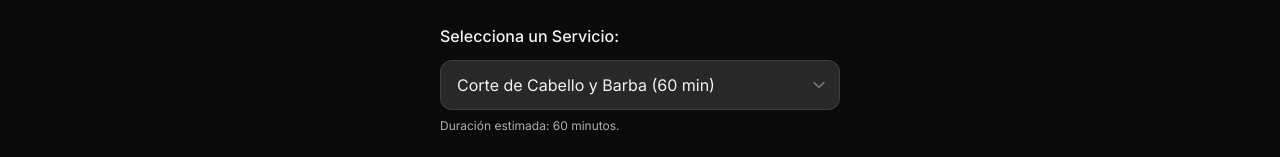
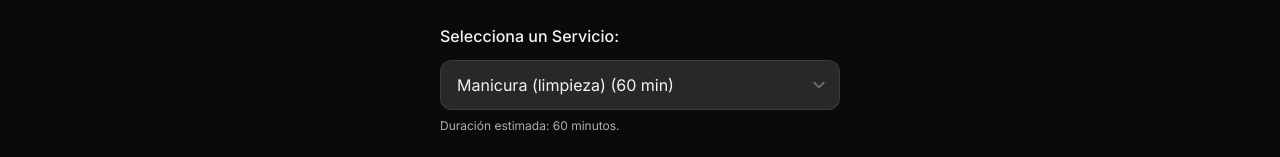
Before and after one commit to Efren-Garza-Z/estudio-unghie-jazz, a React (Vite) app: page /cita in a window 1280 px wide. Shown: the part 169-326 px from the top of the page. Built offline with nearby package versions, Linux system fonts and the light colour scheme.

Commit message:
Update servicesData with new manicure services
Replaces previous service entries with updated manicure-related services in servicesData, adjusting durations and prices. This change reflects a revised service offering.

```diff
--- a/src/config.js
+++ b/src/config.js
@@ -18,10 +18,12 @@ export const firebaseConfig = {
 export const LOCAL_STORAGE_KEY = 'appointments_data';
 
 // Datos de Servicios
+
 export const servicesData = [
-    { name: "Corte de Cabello y Barba", duration: 60, price: 500, description: "Corte y diseño de barba profesional." },
-    { name: "Color y Mechas", duration: 120, price: 1500, description: "Aplicación de tinte y mechas personalizadas." },
-    { name: "Manicura y Pedicura", duration: 90, price: 750, description: "Tratamiento completo de manos y pies." },
+    { name: 'Manicura (limpieza)', duration: 60  },
+    { name: 'Gel semipermanente', duration: 90  },
+    { name: 'Polygel', duration: 120, price: 600 },
+    { name: 'Soft Gel / Dual System', duration: 120 },
 ];
 
 // Lógica de Horarios
```
